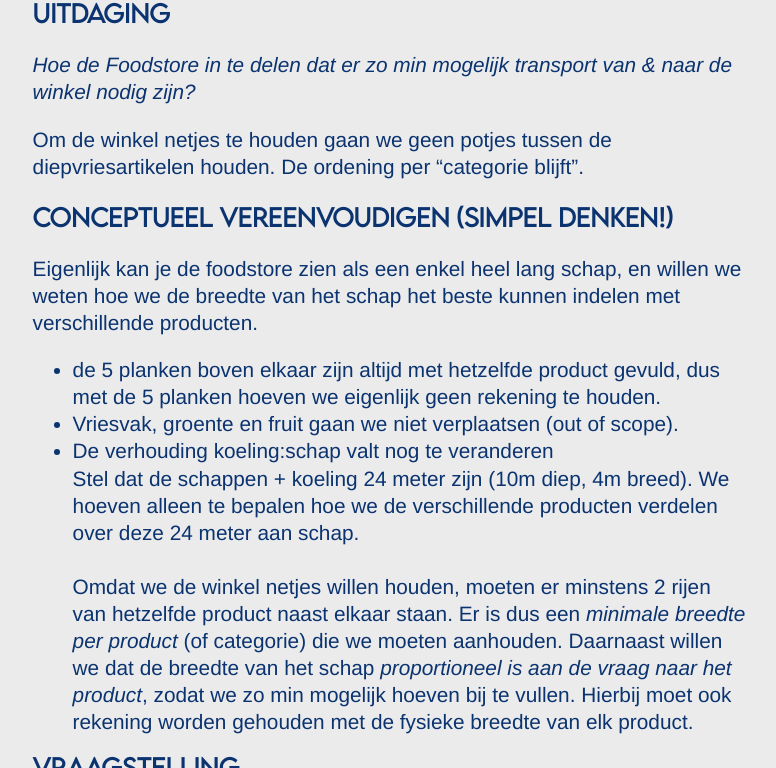
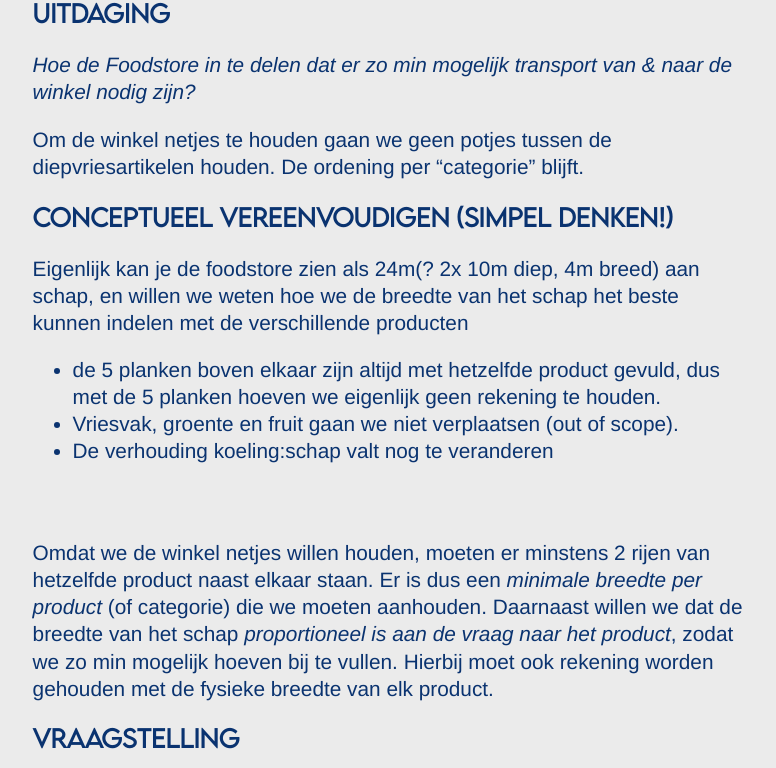
Before and after one commit to SJbrou/stanbrouwer, a Jekyll site: the page built from _posts/2026-03-19-meeneemopdracht.md, in a window 1280 px wide and 900 px high, scrolled down 736 px, cut to the strip 132-900 px from the top of the window. Shown: the whole strip, without its empty margins (249-1025 px from the left). Built offline with Jekyll 4.4.1, drawn with Linux system fonts in a browser that asks for light colours; some web fonts are replaced; some of the changed text lies outside the part shown.

Commit message:
content update

```diff
--- a/_posts/2026-03-19-meeneemopdracht.md
+++ b/_posts/2026-03-19-meeneemopdracht.md
@@ -19,15 +19,16 @@
 
 *Hoe de Foodstore in te delen dat er zo min mogelijk transport van & naar de winkel nodig zijn?*
 
-Om de winkel netjes te houden gaan we geen potjes tussen de diepvriesartikelen houden. De ordening per "categorie blijft".
+Om de winkel netjes te houden gaan we geen potjes tussen de diepvriesartikelen houden. De ordening per "categorie" blijft.
 
 ## Conceptueel vereenvoudigen (simpel denken!)
-Eigenlijk kan je de foodstore zien als een enkel heel lang schap, en willen we weten hoe we de breedte van het schap het beste kunnen indelen met verschillende producten.
+Eigenlijk kan je de foodstore zien als 24m(? 2x 10m diep, 4m breed) aan schap, en willen we weten hoe we de breedte van het schap het beste kunnen indelen met de verschillende producten
+
 - de 5 planken boven elkaar zijn altijd met hetzelfde product gevuld, dus met de 5 planken hoeven we eigenlijk geen rekening te houden.
 - Vriesvak, groente en fruit gaan we niet verplaatsen (out of scope).
 - De verhouding koeling:schap valt nog te veranderen
 <br>
-Stel dat de schappen + koeling 24 meter zijn (10m diep, 4m breed). We hoeven alleen te bepalen hoe we de verschillende producten verdelen over deze 24 meter aan schap.
+
 <br><br>
 Omdat we de winkel netjes willen houden, moeten er minstens 2 rijen van hetzelfde product naast elkaar staan. Er is dus een *minimale breedte per product* (of categorie) die we moeten aanhouden. Daarnaast willen we dat de breedte van het schap *proportioneel is aan de vraag naar het product*, zodat we zo min mogelijk hoeven bij te vullen. Hierbij moet ook rekening worden gehouden met de fysieke breedte van elk product.
 
@@ -100,16 +101,16 @@
 - Minimale breedtes zorgen voor een visueel consistente winkel.
 - De frequentie van bijvullen wordt geminimaliseerd, waardoor transportbewegingen afnemen.
 
-
-<br>
-<br>
-<hr>
-<br>
-Oude notities:
 <br>
 <hr>
 <br>
 <br>
+
+## Implementatie
+
+Er zijn nog andere zaken om rekening mee te houden
+- producten staan per categorie bij elkaar.
+- sommige producten vallen op te stapelen (bv. blik. Dan kunnen er dus meer producten per breedte)
 
 
 
```
